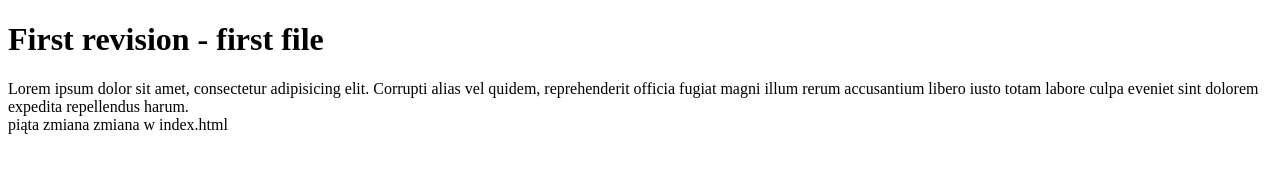
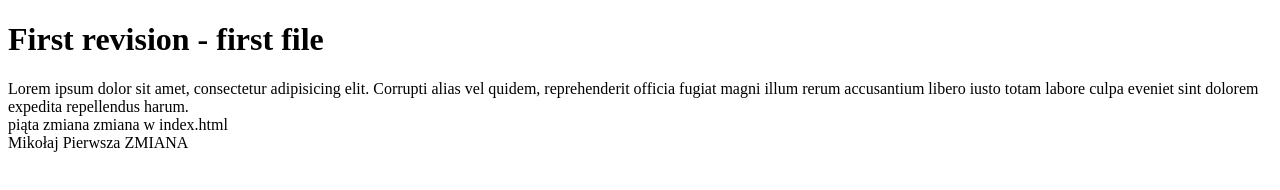
Before and after one commit to mikolaj-kulesz/111, a plain HTML site: page index.html in a window 1280 px wide. Drawn offline with Linux system fonts and the light colour scheme.

Commit message:
pierwsza du¿a zmiana

```diff
--- a/index.html
+++ b/index.html
@@ -12,6 +12,8 @@
 	<div>
 		piąta zmiana zmiana w index.html
 	</div>
-
+	<div>
+		Mikołaj Pierwsza ZMIANA
+	</div>
 </body>
 </html>
```
